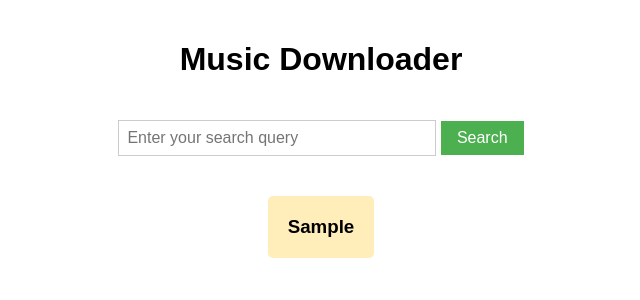
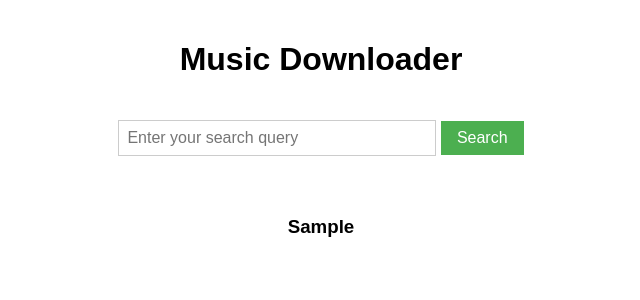
Before and after one commit to PeterPark07/MusicWebapp, a Flask app: template templates/index.html in a window 1280 px wide. Shown: the top 300 px of the page, without its empty margins (319-959 px from the left). Run offline with Flask 3, Linux system fonts and the light colour scheme; the template is opened without the code that fills it: most values are stand-ins (such as "Sample title", 1, 10 or a date in 2020).

Commit message:
Update main.css

```diff
--- a/static/css/main.css
+++ b/static/css/main.css
@@ -45,9 +45,15 @@ h1 {
 }
 
 .track.single {
-    background-color: #ffeeba;
+    background-color: white;
     padding: 20px;
     margin: 20px;
+    font-family: sans-serif;
+}
+
+.youtube-link {
+    font-size: 14px;
+    margin-top: 10px;
 }
 
 .track h3 {
```
